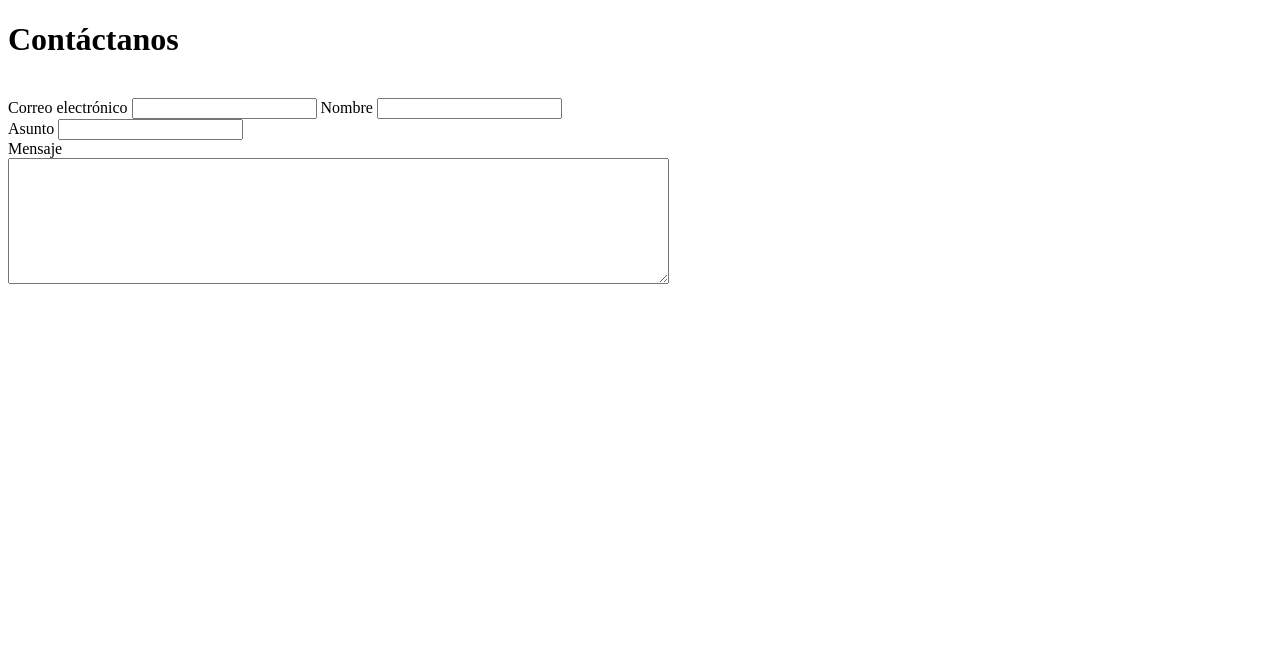
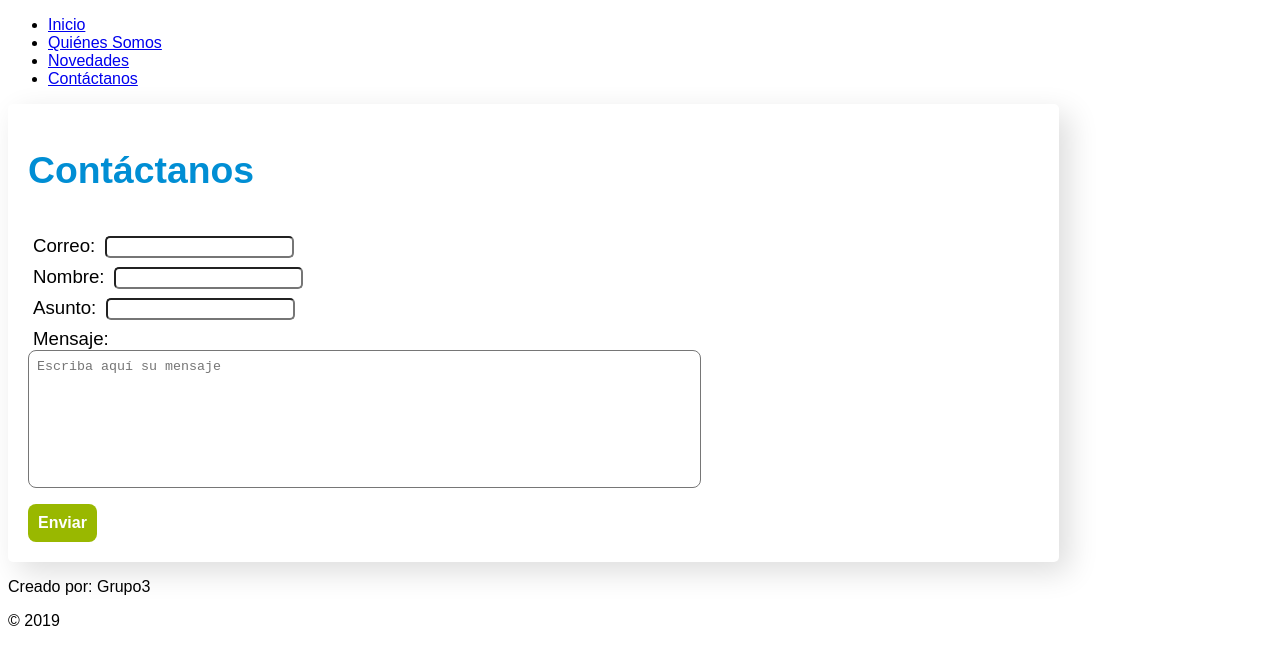
Before and after one commit to developeramirez/grupo3, a plain HTML site: page contacto.html in a window 1280 px wide. Drawn offline with Linux system fonts and the light colour scheme.

Commit message:
agregados footer, navbar y estilos a formulario en contacto.html

```diff
--- a/contacto.html
+++ b/contacto.html
@@ -4,20 +4,49 @@
   <meta charset="UTF-8">
   <meta name="viewport" content="width=device-width, initial-scale=1.0">
   <meta http-equiv="X-UA-Compatible" content="ie=edge">
+  <link rel="stylesheet" href="css/style.css">
   <title>Contacto</title>
 </head>
 <body>
+  <!-- navbar -->
+  <ul>
+    <li><a href="index.html">Inicio</a></li>
+    <li><a href="quienesomos.html">Quiénes Somos</a></li>
+    <li><a href="novedades.html">Novedades</a></li>
+    <li><a href="contacto.html">Contáctanos</a></li>
+  </ul>
+  <!-- navbar -->
+  <!-- formulario -->
   <div class="form">
+    <form>
     <h1>Contáctanos</h1>
     <br>
-    <label for="mail">Correo electrónico</label>
-    <input name="mail" type="email">
-    <label for="name">Nombre</label>
-    <input name="name" type="text"><br>
-    <label for="asunto">Asunto</label>
-    <input name="asunto" type="text"><br>
-    <label for="body">Mensaje</label><br>
-    <textarea name="body" rows="8" cols="80"></textarea>
+    <span>
+      <label for="mail">Correo:</label>
+      <input name="mail" type="email">
+    </span><br>
+    <span>
+      <label for="name">Nombre:</label>
+      <input name="name" type="text">
+    </span><br>
+    <span>
+      <label for="asunto">Asunto:</label>
+      <input name="asunto" type="text"><br>
+    </span>
+    <span>
+      <label for="body">Mensaje:</label><br>
+      <textarea name="body" rows="8" cols="80" placeholder="Escriba aquí su mensaje"></textarea>
+    </span><br>
+    <button type="button" name="button">Enviar</button>
+  </form>
+
   </div>
+  <!-- formulario -->
+  <!-- footer -->
+  <footer>
+    <p>Creado por: Grupo3</p>
+    <p>© 2019</p>
+  </footer>
+  <!-- footer -->
 </body>
 </html>
--- a/css/style.css
+++ b/css/style.css
@@ -1,9 +1,61 @@
+body{
+  font-family: sans-serif;
+}
+
 #image{
 
-	height: 300px;
-	width: 300px;
+  height: 300px;
+  width: 300px;
 }
 
 #wap{
   width: 100px; height: 100px;
 }
+
+.form{
+  background-color: #fff;
+  box-shadow: 10px 10px 30px #dddddd;
+  border-radius: 5px;
+  padding: 20px;
+  width: 80%;
+}
+
+.form h1{
+  color: #008ed4;
+  font-weight: bolder;
+  font-size: 28pt;
+}
+
+.form label{
+  text-align: right;
+  font-size: 14pt;
+  margin: 5px;
+}
+
+.form input{
+  border-radius: 5px;
+  margin-bottom: 8px;
+  font-size: 14px;
+}
+
+.form span{
+  width: 80%;
+  text-align: center;
+}
+
+.form textarea{
+  border-radius: 8px;
+  resize: none;
+  padding: 8px;
+}
+
+.form button{
+  border: none;
+  background-color: #99b800;
+  border-radius: 8px;
+  padding: 10px;
+  margin-top: 12px;
+  font-size: 12pt;
+  font-weight: bold;
+  color: white;
+}
```
